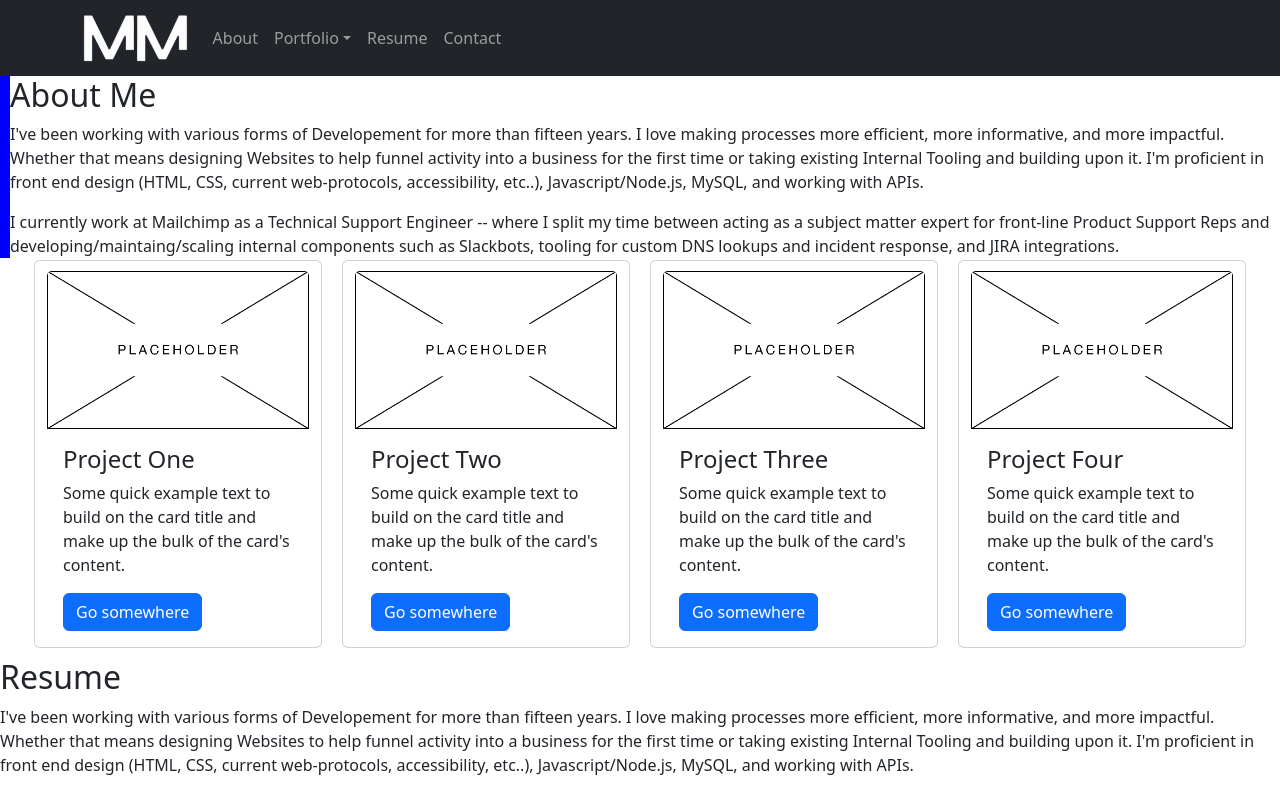
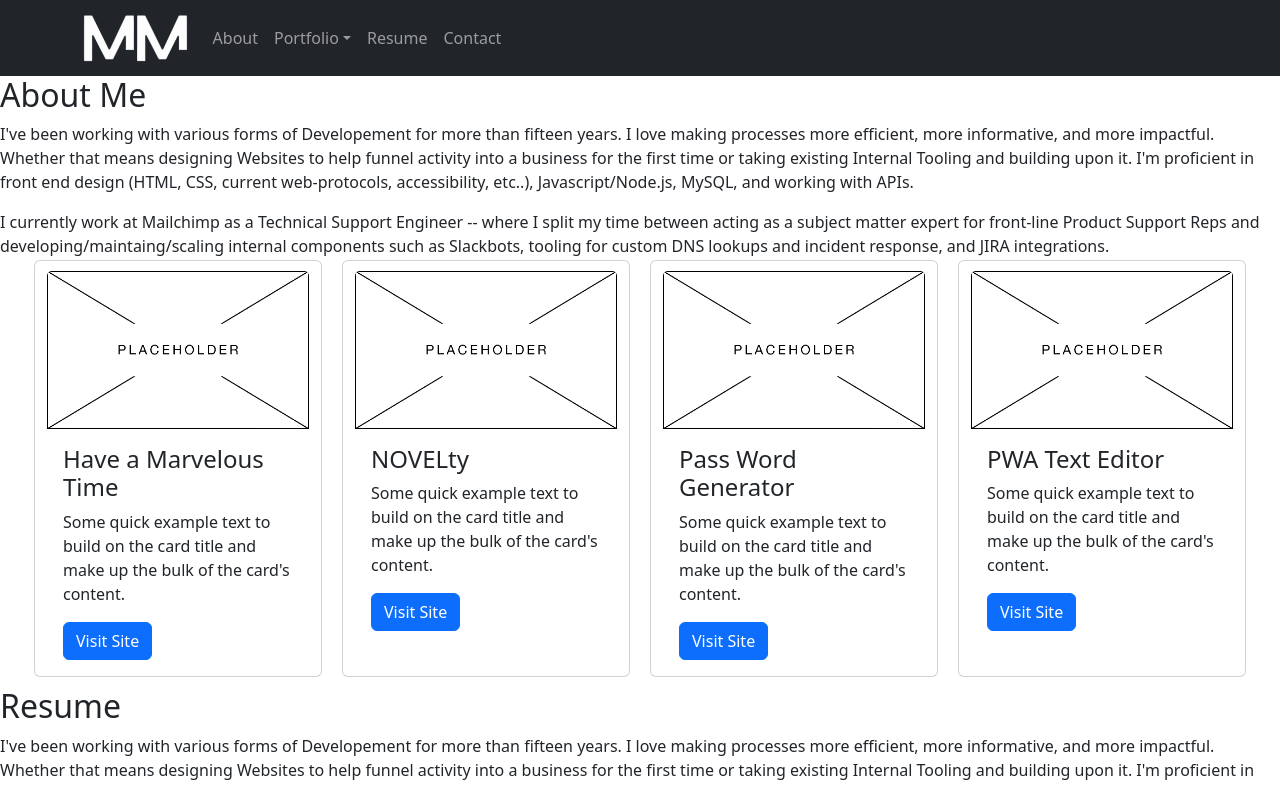
Before and after one commit to makeithappenmike/react-portfolio, a React (Vite) app in the folder React Portfolio - Michael Martens/: page / in a window 1280 px wide. Shown: the top 786 px of the page. Built offline with nearby package versions, Linux system fonts and the light colour scheme.

Commit message:
working on some styling cleanup

```diff
--- a/React Portfolio - Michael Martens/src/components/Navigation.jsx
+++ b/React Portfolio - Michael Martens/src/components/Navigation.jsx
@@ -8,31 +8,31 @@ import mm_logo_white from '../assets/mm_logo_white.png';
 function Navigation({ currentPage, handlePageChange }) {
 
   const [currentSection, setCurrentSection] = useState('About');
-  const ref = useRef(null);
+  // const ref = useRef(null);
   // const about = useRef(null);
   // const portfolio = useRef(null);
   // const resume = useRef(null);
   // const contact = useRef(null);
 
-  () => {useEffect(() => {
-    const sectionClicked = ref.current.id;
-    window.addEventListener('click', console.log("Clicked:", sectionClicked))
+  // () => {useEffect(() => {
+  //   const sectionClicked = ref.current.id;
+  //   window.addEventListener('click', console.log("Clicked:", sectionClicked))
 
-  }, []);}
+  // }, []);}
 
-  const handleClick = (elementRef) => {
-    console.log(elementRef.target.id, 'Clicked');
-    // console.log("e.current", elementRef);
-    // () => {useEffect(() => {
-    //   const sectionClicked = ref.current.id;
-    //   console.log("Clicked:", sectionClicked);
-    // }, []);}
-    window.scrollTo({
-      top: elementRef,
-      behavior: 'smooth'
-    });
-    // ref.current?.scrollIntoView({behavior: 'smooth'});
-  };
+  // const handleClick = (elementRef) => {
+  //   console.log(elementRef.target.id, 'Clicked');
+  //   // console.log("e.current", elementRef);
+  //   // () => {useEffect(() => {
+  //   //   const sectionClicked = ref.current.id;
+  //   //   console.log("Clicked:", sectionClicked);
+  //   // }, []);}
+  //   window.scrollTo({
+  //     top: elementRef,
+  //     behavior: 'smooth'
+  //   });
+  //   // ref.current?.scrollIntoView({behavior: 'smooth'});
+  // };
 
   const styles = {
     logo: {
@@ -44,26 +44,26 @@ function Navigation({ currentPage, handlePageChange }) {
     <>
     <Navbar collapseOnSelect expand='lg' bg='dark' variant='dark'>
       <Container>
-        <Navbar.Brand href='#home'><img style={styles.logo} className='mm_logo' src={mm_logo_white} /></Navbar.Brand>
+        <Navbar.Brand href='#home'><img to="home" spy smooth href='#home' style={styles.logo} className='mm_logo' src={mm_logo_white} /></Navbar.Brand>
         <Navbar.Toggle aria-controls='responsive-navbar-nav' />
         <Navbar.Collapse id='responsive-navbar-nav'>
           <Nav className='me-auto'>
-            <Nav.Link delay={1000} to="about" spy='true'smooth='true' href='#about' id='About'>About</Nav.Link>
+            <Nav.Link delay={1000} to="about" spy smooth href='#about' id='About'>About</Nav.Link>
             <NavDropdown title='Portfolio' id='collasible-nav-dropdown'>
-              <NavDropdown.Item href='#project/one' onClick={handleClick} id='Project_One'>
+              <NavDropdown.Item href='#project/one' id='Project_One'>
                 Project One
               </NavDropdown.Item>
               <NavDropdown.Divider />
-              <NavDropdown.Item href='#project/two' onClick={handleClick} id='Project_Two'>
+              <NavDropdown.Item href='#project/two' id='Project_Two'>
                 Project Two
               </NavDropdown.Item>
               <NavDropdown.Divider />
-              <NavDropdown.Item href='#project/three' onClick={handleClick} id='Project_Three'>
+              <NavDropdown.Item href='#project/three' id='Project_Three'>
                 Project Three
               </NavDropdown.Item>
             </NavDropdown>
-            <Nav.Link delay={1000} to="resume" spy='true'smooth='true' href='#resume' id='Resume'>Resume</Nav.Link >
-            <Nav.Link delay={1000} to="contact" spy='true'smooth='true' href='#contact' id='Contact'>Contact</Nav.Link >
+            <Nav.Link delay={1000} to="resume" spy smooth href='#resume' id='Resume'>Resume</Nav.Link >
+            <Nav.Link delay={1000} to="contact" spy smooth href='#contact' id='Contact'>Contact</Nav.Link >
           </Nav>
         </Navbar.Collapse>
       </Container>
--- a/React Portfolio - Michael Martens/src/components/Project.jsx
+++ b/React Portfolio - Michael Martens/src/components/Project.jsx
@@ -25,12 +25,12 @@ function BasicExample() {
       <Card style={styles.project} className="project">
         <Card.Img variant="top" src={placeholder} style={styles.image} />
         <Card.Body bg='secondary'>
-          <Card.Title bg='primary' as='h4'>Project One</Card.Title>
+          <Card.Title bg='primary' as='h4'>Have a Marvelous Time</Card.Title>
           <Card.Text>
             Some quick example text to build on the card title and make up the
             bulk of the card's content.
           </Card.Text>
-          <Button variant="primary">Go somewhere</Button>
+          <Button variant="primary">Visit Site</Button>
         </Card.Body>
       </Card>
 
@@ -38,12 +38,12 @@ function BasicExample() {
       <Card style={styles.project} className="project">
       <Card.Img variant="top" src={placeholder} style={styles.image} />
       <Card.Body bg='secondary'>
-        <Card.Title bg='primary' as='h4'>Project Two</Card.Title>
+        <Card.Title bg='primary' as='h4'>NOVELty</Card.Title>
         <Card.Text>
           Some quick example text to build on the card title and make up the
           bulk of the card's content.
         </Card.Text>
-        <Button variant="primary">Go somewhere</Button>
+        <Button variant="primary">Visit Site</Button>
       </Card.Body>
     </Card>
 
@@ -51,12 +51,12 @@ function BasicExample() {
     <Card style={styles.project} className="project">
     <Card.Img variant="top" src={placeholder} style={styles.image} />
     <Card.Body bg='secondary'>
-      <Card.Title bg='primary' as='h4'>Project Three</Card.Title>
+      <Card.Title bg='primary' as='h4'>Pass Word Generator</Card.Title>
       <Card.Text>
         Some quick example text to build on the card title and make up the
         bulk of the card's content.
       </Card.Text>
-      <Button variant="primary">Go somewhere</Button>
+      <Button variant="primary">Visit Site</Button>
     </Card.Body>
   </Card>
 
@@ -64,12 +64,12 @@ function BasicExample() {
   <Card style={styles.project} className="project">
     <Card.Img variant="top" src={placeholder} style={styles.image} />
     <Card.Body bg='secondary'>
-      <Card.Title bg='primary' as='h4'>Project Four</Card.Title>
+      <Card.Title bg='primary' as='h4'>PWA Text Editor</Card.Title>
       <Card.Text>
         Some quick example text to build on the card title and make up the
         bulk of the card's content.
       </Card.Text>
-      <Button variant="primary">Go somewhere</Button>
+      <Button variant="primary">Visit Site</Button>
     </Card.Body>
   </Card>
   </Row>
--- a/React Portfolio - Michael Martens/src/components/sections/About.jsx
+++ b/React Portfolio - Michael Martens/src/components/sections/About.jsx
@@ -8,7 +8,7 @@ const styles = {
 
 function About() {
   return (
-    <section id='about' className='pageSection about' style={styles.about}>
+    <section id='about' className='pageSection about'>
     <h2>About Me</h2>
     <p>I've been working with various forms of Developement for more than fifteen years. I love making processes more efficient, more informative, and more impactful. Whether that means designing Websites to help funnel activity into a business for the first time or taking existing Internal Tooling and building upon it. I'm proficient in front end design (HTML, CSS, current web-protocols, accessibility, etc..), Javascript/Node.js, MySQL, and working with APIs.
     <p />
--- a/React Portfolio - Michael Martens/src/styles/App.css
+++ b/React Portfolio - Michael Martens/src/styles/App.css
@@ -1,8 +1,8 @@
-#root {
+/* #root {
 max-width: 1280px;
 margin: 0 auto;
 /* padding: 2rem; */
-text-align: center;
+/* text-align: center;
 }
 
 :root {
@@ -12,7 +12,7 @@ line-height: 24px;
 font-weight: 400;
 
 color-scheme: light dark;
-/* color: #9B2226; */
+color: #9B2226;
 background-color: #001219;
 
 font-synthesis: none;
@@ -20,38 +20,39 @@ text-rendering: optimizeLegibility;
 -webkit-font-smoothing: antialiased;
 -moz-osx-font-smoothing: grayscale;
 -webkit-text-size-adjust: 100%;
-}
+} */
 
-a {
+/* a {
 font-weight: 500;
 color: #005F73;
 text-decoration: inherit;
 }
 a:hover {
 color: #0A9396;
-}
+} */
 
-body {
+/* body {
 margin: 0;
 display: flex;
 justify-items: center;
 min-width: 320px;
 min-height: 100vh;
-}
+} */
 
-.pageSection {
+/* .pageSection {
     background-color: #94D2BD;
     width: 90vw;
     border-radius: 50px;
     padding: 10px;
     margin-bottom: 10px;
-}
+} */
 
-.page {
-    padding: 25px;
-}
+/* .page {
+    padding: 250px;
+    margin: 50px;
+} */
 
-h1 {
+/* h1 {
 font-size: 3.2em;
 line-height: 1.1;
 }
@@ -75,4 +76,4 @@ border-color: #646cff;
 button:focus,
 button:focus-visible {
 outline: 4px auto -webkit-focus-ring-color;
-}
+} */
```
Also changed, not shown: React Portfolio - Michael Martens/src/components/NavTabs.jsx (+44 -44 lines).
